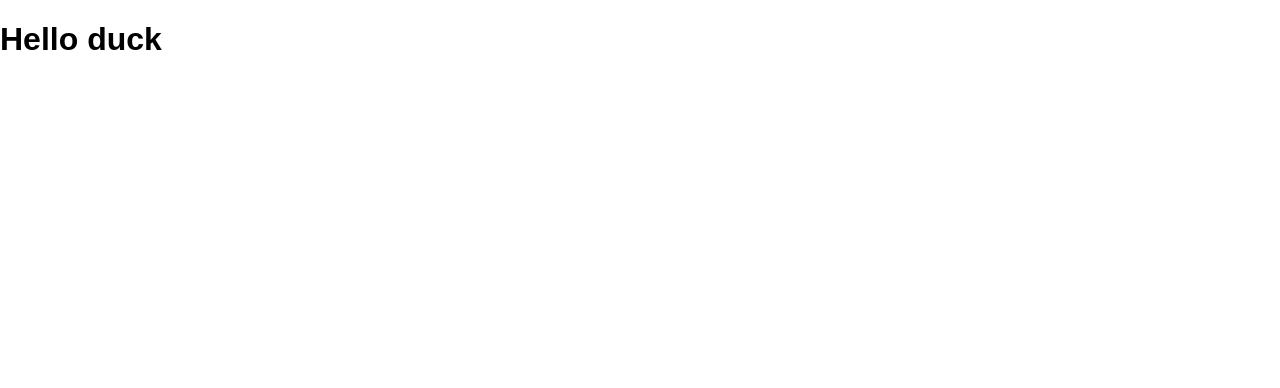
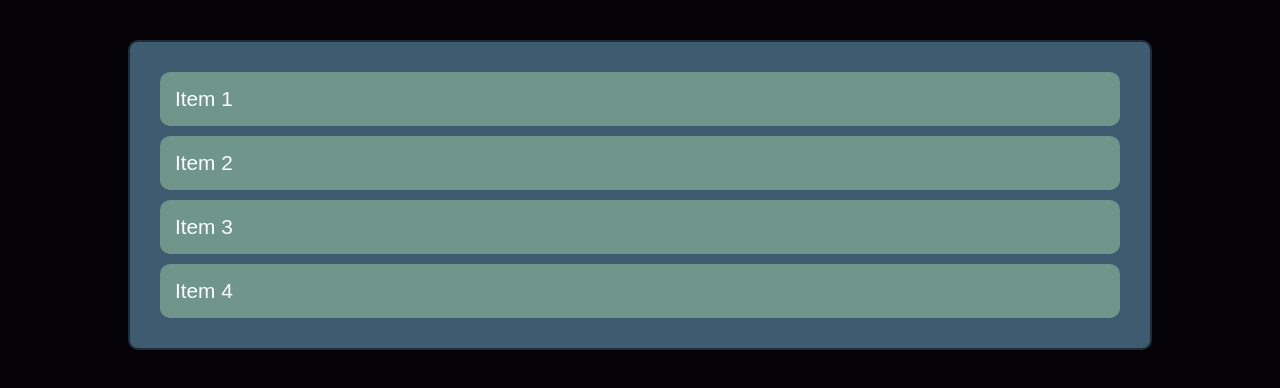
Before and after one commit to francodesign/flexbox_experiments, a plain HTML site: page source/index.html in a window 1280 px wide. Drawn offline with nearby package versions, Linux system fonts and the light colour scheme; files that its build step writes are made by us from their sources.

Commit message:
FLEXBOX
Layout & Styles

```diff
--- a/source/index.html
+++ b/source/index.html
@@ -1,15 +1,15 @@
 <!DOCTYPE html>
 <html lang="en">
 <head>
-	<meta charset="UTF-8">
 	<title>Flexbox</title>
-
 	<link rel="stylesheet" type="text/css" href="min/main.css"/>
-
-
 </head>
 <body>
-<h1>Hello duck</h1>
-
+	<ul class="nav">
+		<li><a href="#">Item 1</a></li>
+		<li><a href="#">Item 2</a></li>
+		<li><a href="#">Item 3</a></li>
+		<li><a href="#">Item 4</a></li>
+	</ul>
 </body>
 </html>
--- /dev/null
+++ b/source/styles/components/_global.scss
@@ -0,0 +1,37 @@
+* {
+	box-sizing: border-box;
+}
+html{
+	@include fullSize;
+}
+body {
+	@include fullSize;
+	background: $BLACK;
+	font-size: 1.3em;
+	font-family: sans-serif;
+	padding: 40px 0 0 0;
+}
+
+.nav {
+  margin: 0 auto;
+	padding: 20px;
+	width: 80%;
+	border: 2px solid #1d2e3a;
+	border-radius: 10px;
+	background: #3e5b70;
+	list-style-type: none;
+
+	li {
+		margin: 10px;
+		border-radius: 10px;
+		background: #70968C;
+		color: #FFF;
+	}
+
+	a {
+		display: block;
+		padding: 15px;
+		color: inherit;
+		text-decoration: none;
+	}
+}
```
Also changed, not shown: source/css/main.css (added).
